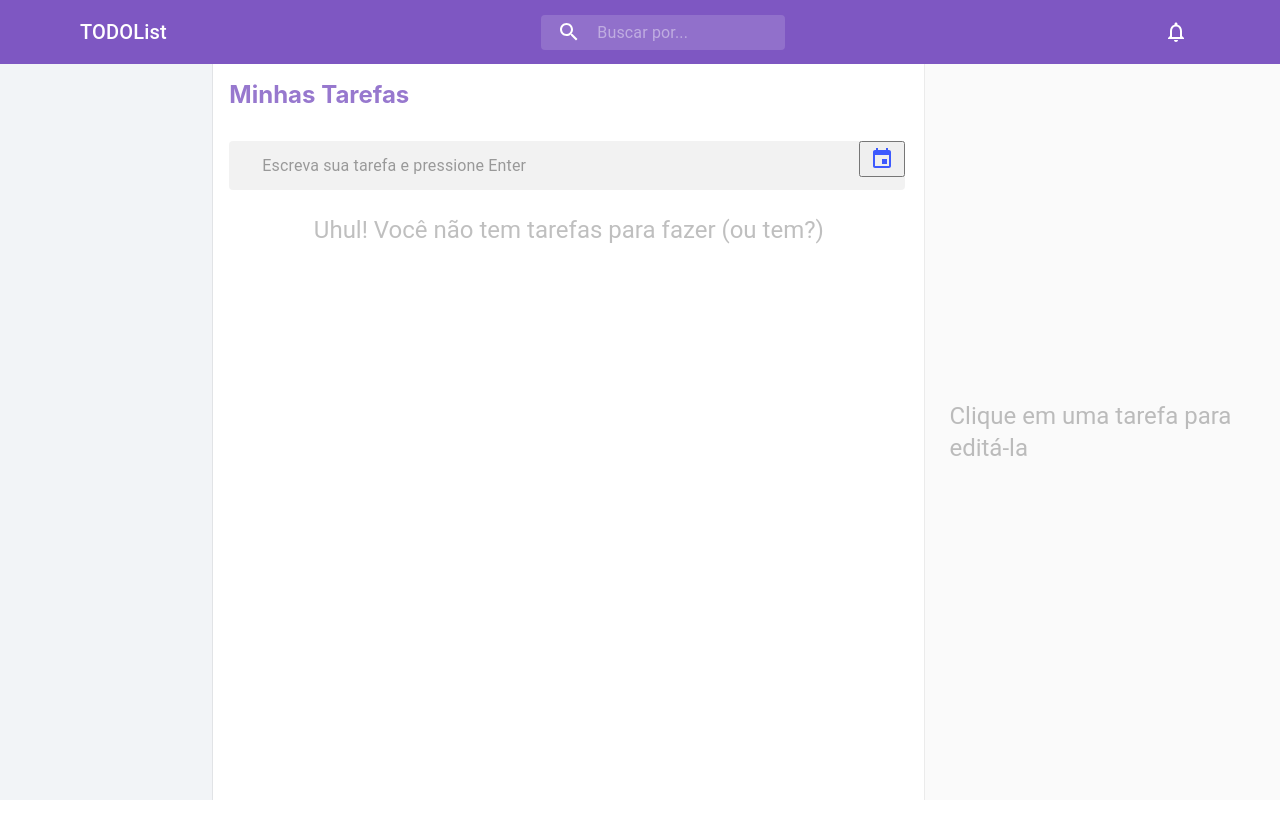
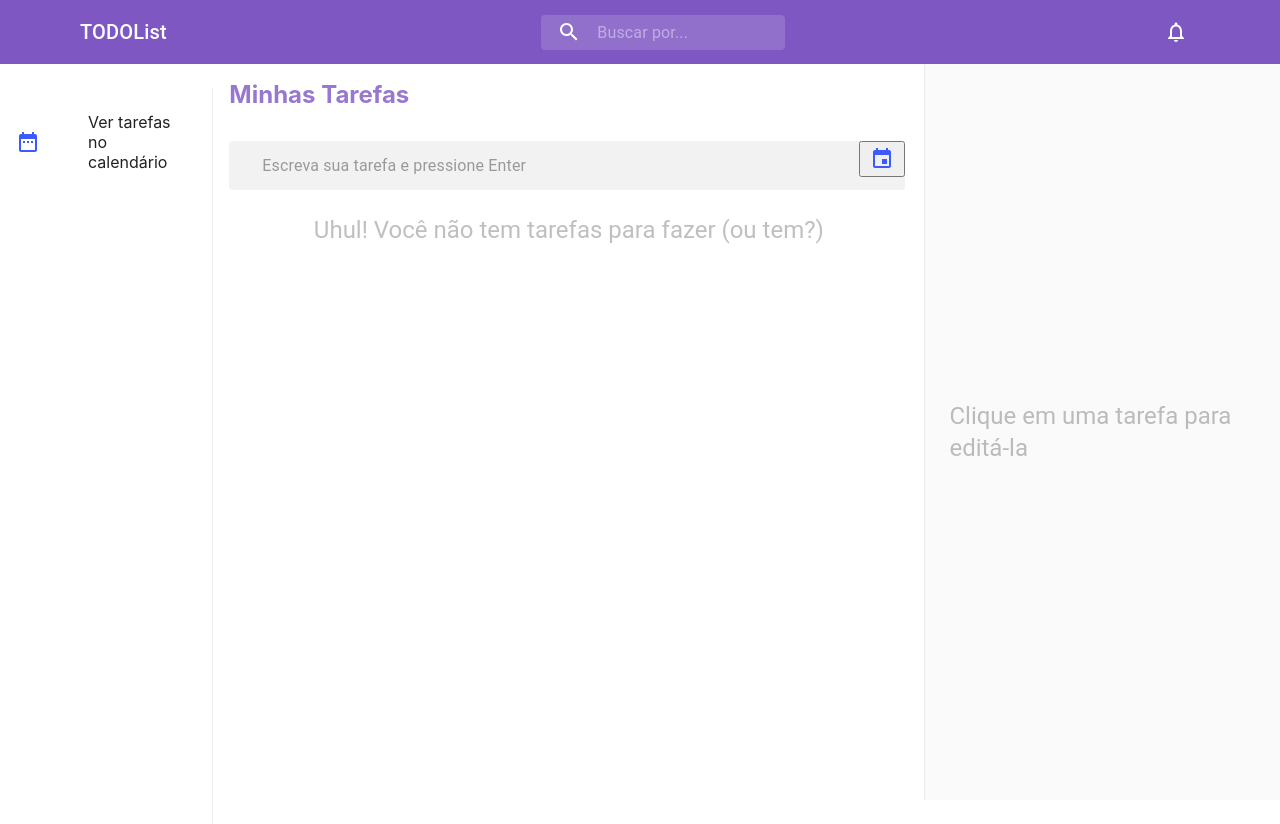
Before and after one commit to rafahsena/todo-list, a React (Create React App) app: page / in a window 1280 px wide. Before the commit the page ends 800 px from the top, so only its background shows below. Built offline with nearby package versions, Linux system fonts and the light colour scheme.

Commit message:
added dumb Calendar as placeholder

```diff
--- a/package.json
+++ b/package.json
@@ -3,11 +3,15 @@
   "version": "0.1.0",
   "private": true,
   "dependencies": {
+    "@devexpress/dx-react-core": "^2.4.1",
+    "@devexpress/dx-react-scheduler": "^2.4.1",
+    "@devexpress/dx-react-scheduler-material-ui": "^2.4.1",
     "@material-ui/core": "^4.9.3",
     "@material-ui/icons": "^4.9.1",
     "@testing-library/jest-dom": "^4.2.4",
     "@testing-library/react": "^9.3.2",
     "@testing-library/user-event": "^7.1.2",
+    "moment": "^2.24.0",
     "react": "^16.12.0",
     "react-date-picker": "^7.10.0",
     "react-dom": "^16.12.0",
--- a/src/App.js
+++ b/src/App.js
@@ -8,6 +8,7 @@ import Grid from "@material-ui/core/Grid";
 import Box from "@material-ui/core/Box";
 import indigo from "@material-ui/core/colors/indigo";
 import Hidden from "@material-ui/core/Hidden";
+import Calendar from "./components/Calendar/Calendar";
 
 
 export default function App() {
@@ -26,7 +27,9 @@ export default function App() {
           <Grid container>
             <Hidden smDown>
               <Grid item md={2}>
-                <Sidebar />
+                <Sidebar>
+                  <Calendar />
+                </Sidebar>
               </Grid>
             </Hidden>
             <Grid item xs={12} md={10}>
--- /dev/null
+++ b/src/components/Calendar/Calendar.js
@@ -0,0 +1,52 @@
+import React from "react";
+import {
+  Scheduler,
+  MonthView,
+  Appointments,
+  Toolbar,
+  DateNavigator
+} from "@devexpress/dx-react-scheduler-material-ui";
+import { ViewState } from "@devexpress/dx-react-scheduler";
+import moment from "moment";
+
+const propsToData = props => {
+  const data = props.todos.map(todo => {
+    const date = {
+      title: todo.text,
+      startDate: todo.date,
+      endDate: todo.date + 1
+    };
+    return date;
+  });
+  return data;
+};
+
+const Calendar = props => {
+  const day = moment().toDate();
+
+  return (
+    <Scheduler
+      locale="pt-BR"
+      data={[
+        {
+          startDate: "2020-02-24 10:00",
+          endDate: "2020-02-24 10:01",
+          title: "Meeting"
+        },
+        {
+          startDate: "2018-11-01 18:00",
+          endDate: "2018-11-01 19:30",
+          title: "Go to a gym"
+        }
+      ]}
+    >
+      <ViewState defaultCurrentDate={day} />
+      <Toolbar />
+      <DateNavigator />
+      <MonthView />
+      <Appointments />
+    </Scheduler>
+  );
+};
+
+export default Calendar;
--- /dev/null
+++ b/src/components/Calendar/CalendarDialog.js
@@ -0,0 +1,23 @@
+import React from "react";
+import Dialog from "@material-ui/core/Dialog";
+import useStyles from "./styles";
+
+const CalendarDialog = props => {
+
+  const classes = useStyles();
+  return (
+    <Dialog
+      maxWidth='lg'
+      fullWidth
+      PaperProps={{elevation: 0}}
+      onClose={props.closeCalendar}
+      aria-labelledby="dialog-title"
+      open={props.open}
+      classes={{ paper: classes.paper }}
+    >
+      {props.children}
+    </Dialog>
+  );
+};
+
+export default CalendarDialog;
--- /dev/null
+++ b/src/components/Calendar/styles.js
@@ -0,0 +1,9 @@
+import { makeStyles } from "@material-ui/core/styles";
+
+const useStyles = makeStyles(theme => ({
+  paper: {
+    padding: theme.spacing(2)
+  }
+}));
+
+export default useStyles;
--- a/src/components/Sidebar/Sidebar.js
+++ b/src/components/Sidebar/Sidebar.js
@@ -1,13 +1,38 @@
-import React from "react";
-import useStyles from "./styles.js";
+import React, { useState } from "react";
+import useStyles from "./styles";
 import Container from "@material-ui/core/Container";
+import List from "@material-ui/core/List";
+import ListItem from "@material-ui/core/ListItem";
+import ListItemText from "@material-ui/core/ListItem";
+import ListItemIcon from "@material-ui/core/ListItemIcon";
+import DateRangeIcon from "@material-ui/icons/DateRange";
+import CalendarDialog from "../Calendar/CalendarDialog";
 
 const Sidebar = props => {
   const classes = useStyles();
+  const [open, setOpen] = useState(false);
+
+  const closeCalendar = () => {
+    setOpen(false);
+  };
+
+  const showCalendar = () => {
+    setOpen(true);
+  };
 
   return (
-    <Container className={classes.sidebar}>
-      <div></div>
+    <Container disableGutters className={classes.sidebar}>
+      <List component="nav" className={classes.root}>
+        <ListItem button onClick={showCalendar} key="Calendario">
+          <ListItemIcon>
+            <DateRangeIcon color="secondary" />
+          </ListItemIcon>
+          <ListItemText>Ver tarefas no calendário</ListItemText>
+        </ListItem>
+      </List>
+      <CalendarDialog open={open} closeCalendar={closeCalendar}>
+        {props.children}
+      </CalendarDialog>
     </Container>
   );
 };
--- a/src/components/Sidebar/styles.js
+++ b/src/components/Sidebar/styles.js
@@ -2,9 +2,14 @@ import { makeStyles } from "@material-ui/core/styles";
 
 const useStyles = makeStyles(theme => ({
   sidebar: {
-    backgroundColor: "rgba(44,66,118,.06)",
+    backgroundColor: theme.palette.background.paper,
     borderRight: "1px solid rgba(0,0,0,.07)",
     height: "100%"
+  },
+  root: {
+    width: "100%",
+    maxWidth: 360,
+    margin: theme.spacing(3, 0),
   }
 }));
 
--- a/src/containers/Todos/Todos.js
+++ b/src/containers/Todos/Todos.js
@@ -44,7 +44,7 @@ const Todos = props => {
   const handleEditTodoSubmit = todo => {
     const newTodos = todos.slice();
     // Create a new todo object with updated values
-    const newTodo = {...todos[selectedTodoIndex], ...todo}
+    const newTodo = { ...todos[selectedTodoIndex], ...todo };
 
     newTodos.splice(selectedTodoIndex, 1, newTodo);
     setTodos(newTodos);
```
Also changed, not shown: 1 other file (tests, documents, lock files or other folders).
